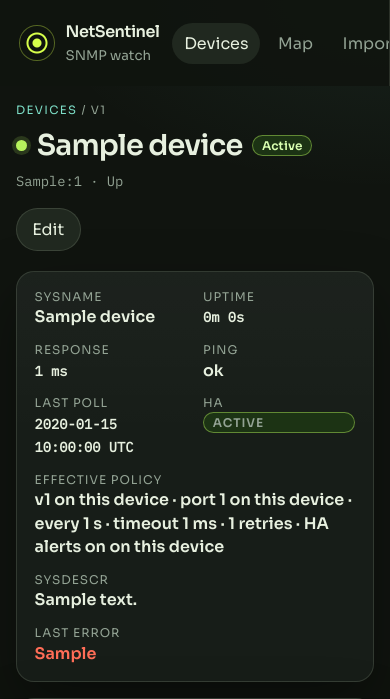
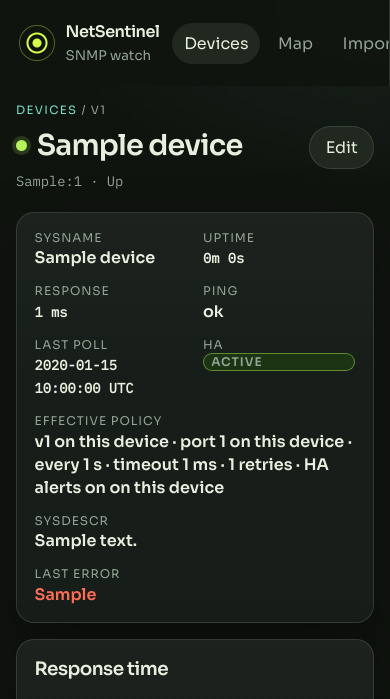
Before and after one commit to Morphine1776/NetSentinel, an ASP.NET Core app: page /devices/1 in a window 390 px wide. Shown: the top 699 px of the page. Run offline with ASP.NET Core 8, Linux system fonts and the light colour scheme; tables that the repository leaves empty hold one stand-in row (values such as "Sample post"); the project's own start-up code is not run, and a stand-in starts its controllers and pages; some libraries are stand-ins or nearby versions.

Commit message:
Put HA in a narrow column and let the device table use the screen
Rows stay one line high. HA sits immediately after Status in list and bubble view. The page no longer caps the table width, and a narrower window scrolls the later columns while Status and HA stay pinned.

Co-authored-by: Morphine1776 <Morphine1776@users.noreply.github.com>

```diff
--- a/src/NetSentinel.App/Pages/Devices/Detail.cshtml
+++ b/src/NetSentinel.App/Pages/Devices/Detail.cshtml
@@ -19,7 +19,6 @@
         <h1>
             <span class="lamp @TextFormat.Lamp(device)"></span>
             @device.Name
-            <span class="ha-badge @Model.Ha.CssClass" title="@(string.IsNullOrEmpty(Model.Ha.Peer) ? "HA" : "Peer " + Model.Ha.Peer)">@Model.Ha.Label</span>
         </h1>
         <p class="lede mono">@device.Host:@Model.Effective.Port.Value · @TextFormat.Reachability(device)</p>
     </div>
@@ -49,7 +48,7 @@
     </div>
     <div>
         <span>HA</span>
-        <strong><span class="ha-badge @Model.Ha.CssClass" title="@(string.IsNullOrEmpty(Model.Ha.Peer) ? "" : "Peer " + Model.Ha.Peer)">@Model.Ha.Label</span></strong>
+        <strong><span class="ha-badge @Model.Ha.CssClass" title="@(string.IsNullOrEmpty(Model.Ha.Peer) ? "HA " + Model.Ha.Label : "Peer " + Model.Ha.Peer)">@(string.IsNullOrWhiteSpace(Model.Ha.Label) ? "N/A" : Model.Ha.Label)</span></strong>
     </div>
     <div class="wide">
         <span>Effective policy</span>
--- a/src/NetSentinel.App/wwwroot/css/site.css
+++ b/src/NetSentinel.App/wwwroot/css/site.css
@@ -151,7 +151,7 @@ aside nav a.active, aside nav a:hover {
 }
 .aside-foot { margin-top: auto; display: flex; flex-direction: column; gap: 0.6rem; }
 .who { color: var(--muted); font-size: 0.85rem; }
-main { padding: 1.5rem 1.75rem 3rem; max-width: 1180px; }
+main { padding: 1.5rem 1.75rem 3rem; min-width: 0; }
 
 .top, .panel-head, .actions, .row-actions {
   display: flex;
@@ -199,7 +199,6 @@ main { padding: 1.5rem 1.75rem 3rem; max-width: 1180px; }
 .identity .wide { grid-column: 1 / -1; }
 
 .table-wrap { overflow-x: auto; border: 1px solid var(--line); border-radius: var(--radius); background: var(--bg-elev); }
-.device-line { display: inline-flex; align-items: center; gap: 0.45rem; flex-wrap: wrap; max-width: 100%; }
 .table-wrap.flat { border: 0; background: transparent; box-shadow: none; }
 table { width: 100%; border-collapse: collapse; }
 th, td { text-align: left; padding: 0.8rem 0.9rem; vertical-align: top; }
@@ -223,7 +222,7 @@ tbody tr[data-select-iface], tbody tr[data-select-custom] { cursor: pointer; }
 .lamp.down { background: var(--down); box-shadow: 0 0 0 4px rgba(255, 109, 87, 0.16); }
 .lamp.warn { background: var(--warn); box-shadow: 0 0 0 4px rgba(240, 193, 74, 0.16); }
 .lamp.off { background: #5c675c; }
-.status { display: inline-flex; align-items: center; gap: 0.55rem; flex-wrap: wrap; }
+.status { display: inline-flex; align-items: center; gap: 0.55rem; white-space: nowrap; }
 
 .pill {
   display: inline-flex;
@@ -461,16 +460,38 @@ tr.row-Ready td { background: rgba(182, 242, 92, 0.04); }
   border: 1px solid var(--line);
 }
 .policy-link:hover { color: var(--text); background-color: var(--bg-hover); }
+.board table.device-rows {
+  width: max-content;
+  min-width: 100%;
+}
+.board table.device-rows th,
+.board table.device-rows td { vertical-align: middle; white-space: nowrap; }
+.board .table-wrap { overflow-x: auto; }
+.board table.device-rows th.stick,
+.board table.device-rows td.stick,
+.board table.device-rows th.stick-ha,
+.board table.device-rows td.stick-ha {
+  position: sticky;
+  z-index: 1;
+  background-color: var(--bg-elev);
+}
+.board table.device-rows th.stick,
+.board table.device-rows td.stick { left: 0; min-width: 6.5rem; }
+.board table.device-rows th.stick-ha,
+.board table.device-rows td.stick-ha { left: 6.5rem; }
+.board table.device-rows th.stick,
+.board table.device-rows th.stick-ha { z-index: 2; }
 .ha-badge {
   display: inline-flex;
   align-items: center;
   border-radius: 999px;
-  padding: 0.12rem 0.55rem;
-  font-size: 0.75rem;
-  font-weight: 650;
+  padding: 0.05rem 0.45rem;
+  font-size: 0.72rem;
+  font-weight: 600;
   letter-spacing: 0.01em;
   border: 1px solid transparent;
-  line-height: 1.3;
+  line-height: 1.2;
+  white-space: nowrap;
 }
 .ha-active { color: #d9ffb0; background-color: #1c3314; border-color: rgba(182, 242, 92, 0.45); }
 .ha-passive { color: #d5e8ff; background-color: #15283a; border-color: rgba(140, 186, 255, 0.45); }
@@ -536,19 +557,6 @@ tr.row-Ready td { background: rgba(182, 242, 92, 0.04); }
 .bubble.open .chevron { transform: rotate(180deg); }
 .bubble-panel { padding: 0 0.55rem 0.7rem; }
 .bubble-panel .table-wrap { box-shadow: none; overflow-x: auto; }
-@media (max-width: 1100px) {
-  .board table.responsive thead { display: none; }
-  .board table.responsive tr { display: block; border-top: 1px solid var(--line); padding: 0.45rem 0; }
-  .board table.responsive td {
-    display: flex;
-    justify-content: space-between;
-    align-items: center;
-    gap: 0.75rem;
-    border: 0;
-    padding: 0.35rem 0.8rem;
-  }
-  .board table.responsive td::before { content: attr(data-label); color: var(--muted); flex: none; }
-}
 @media (prefers-reduced-motion: reduce) {
   .chevron { transition: none; }
 }
```
Also changed, not shown: src/NetSentinel.App/wwwroot/js/devices.js (+14 -9 lines), README.md.
